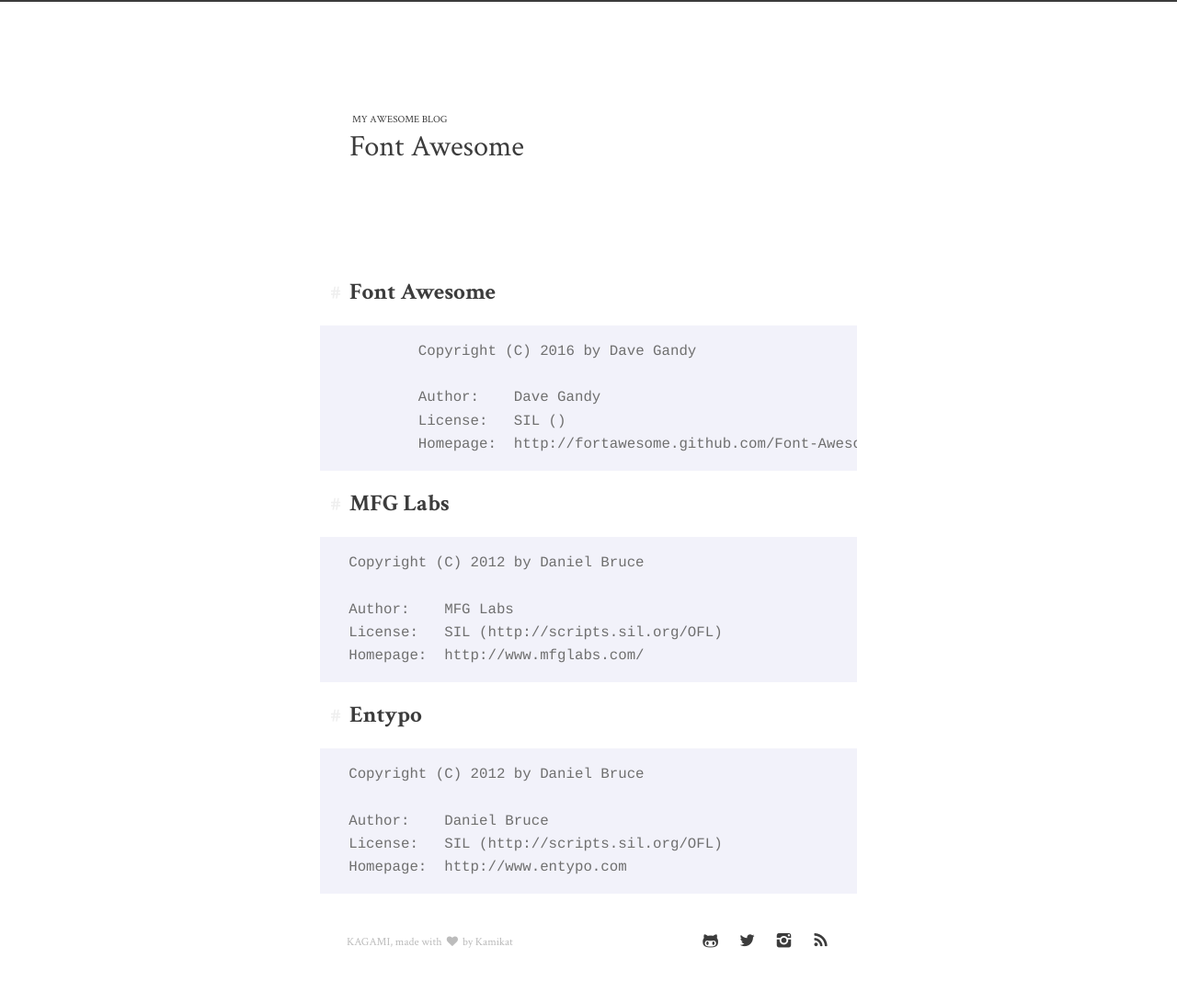
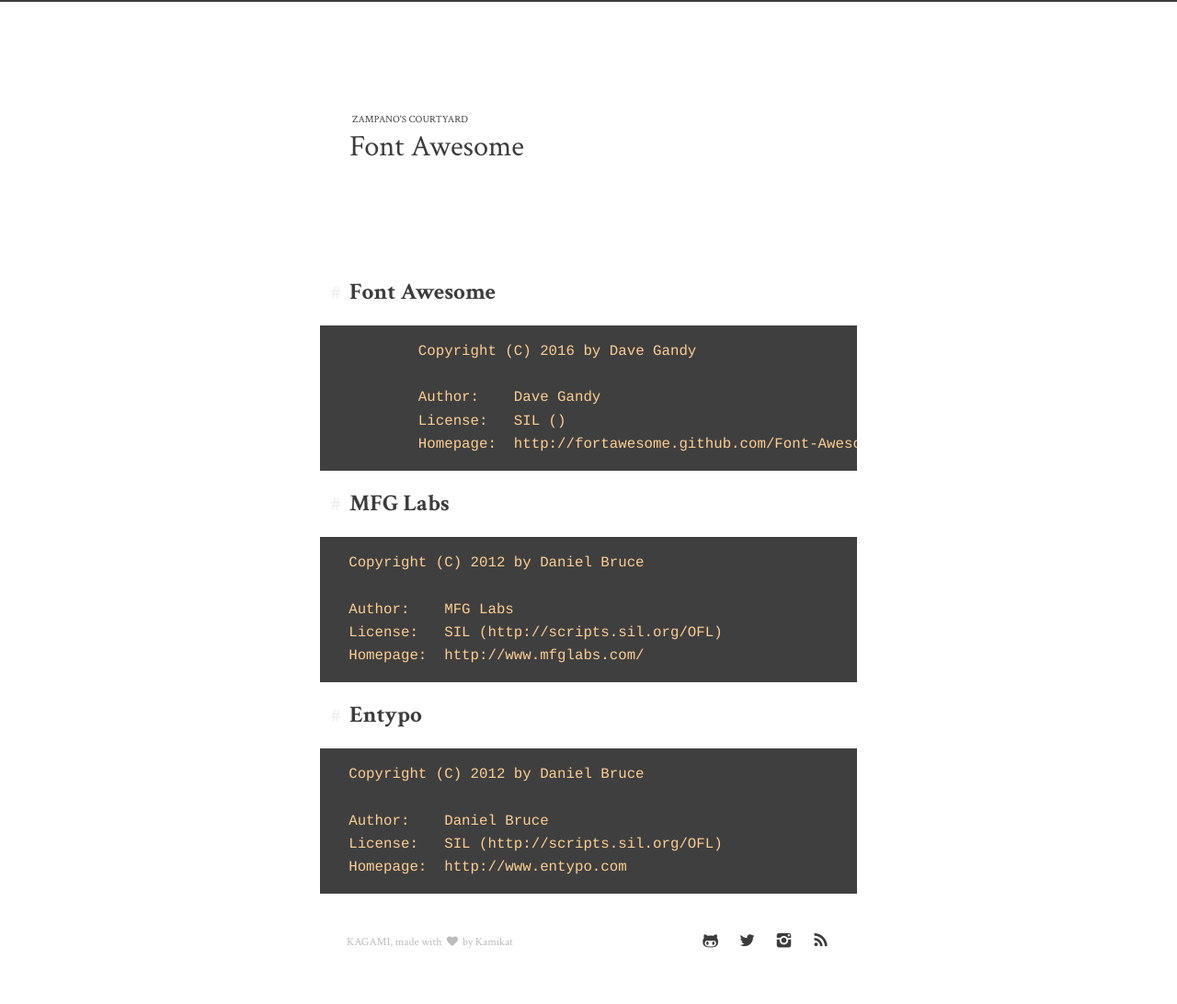
Before and after one commit to zampanos-cats/zampanos-cats.github.io, a Jekyll site: the page built from assets/font/LICENSE.md, in a window 1280 px wide. Shown: the whole page at 92% size. Built offline with Jekyll 4.4.1, drawn with Linux system fonts in a browser that asks for light colours; our own code applies the rules of GitHub Pages for plain Markdown files; part of the change alters nothing that is shown.

Commit message:
update config

```diff
--- a/_config.yml
+++ b/_config.yml
@@ -1,16 +1,12 @@
-title: My Awesome Blog
-author: GitHub User
-email: your-email@domain.com
+title: "Zampano's Courtyard"
+author: "Zampano"
+email: "zampano@tilde.team"
 description: > # this means to ignore newlines until "baseurl:"
-  Write an awesome description for your new site here. You can edit this
-  line in _config.yml. It will appear in your document head meta (for
-  Google search results) and in your feed.xml site description.
-baseurl: "/jekyll-theme-kagami"
-lang: en # site language (en/ja/zh-Hans/zh-Hant)
-color_scheme: github # this specifies color scheme for syntax highlighting
-github_username: kamikat
-twitter_username: kamikat_bot
-instagram_username: kamikat_bot
+  Devblog &co.
+baseurl: ""
+lang: en
+color_scheme: zenburn
+github_username: "zampano"
 
 # Build settings
 markdown: kramdown
```
